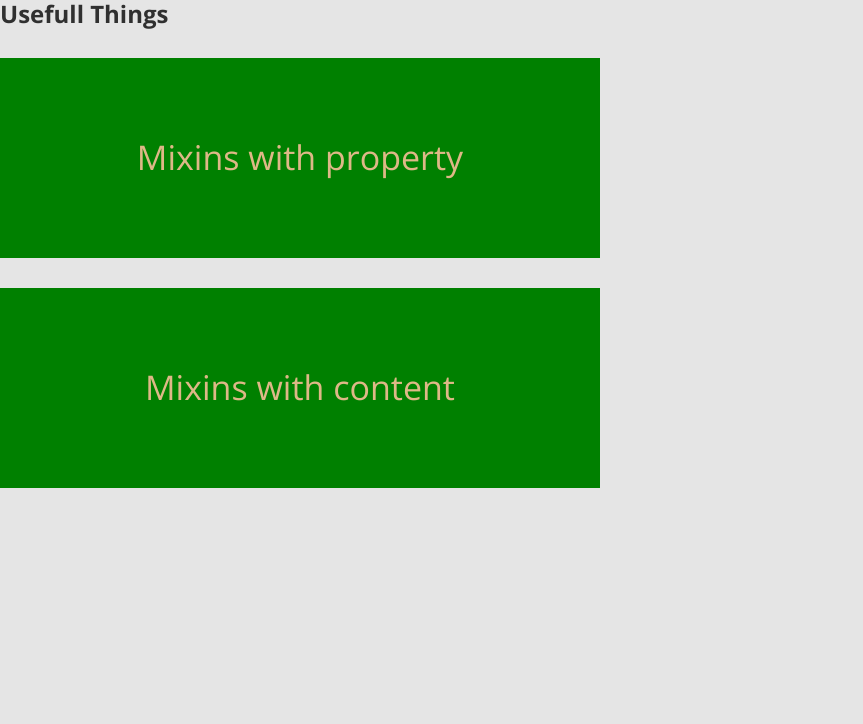
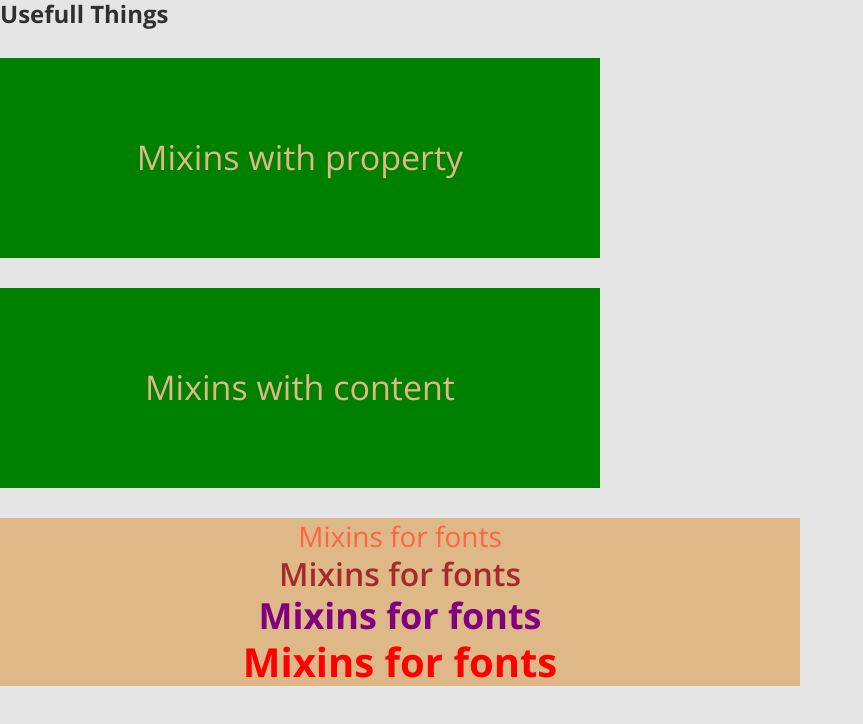
Before and after one commit to Vitalii-Prokopenko/useful-things, a plain HTML site: page index.html in a window 1280 px wide. Shown: the whole page, without its empty margins (0-863 px from the left). Drawn offline with nearby package versions, Linux system fonts and the light colour scheme.

Commit message:
mixin for fonts added

```diff
--- a/index.html
+++ b/index.html
@@ -37,5 +37,17 @@
             <p>Mixins with content</p>
         </div>
     </section>
+
+
+    <!-- Mixins for fonts -->
+
+    <section class="mixins-fonts">
+        <div class="box">
+            <p class="text-1">Mixins for fonts</p>
+            <p class="text-2">Mixins for fonts</p>
+            <p class="text-3">Mixins for fonts</p>
+            <p class="text-4">Mixins for fonts</p>
+        </div>
+    </section>
   </body>
 </html>
--- a/sass/layout/_main.scss
+++ b/sass/layout/_main.scss
@@ -3,3 +3,5 @@
 @import './mixins-property';
 
 @import './mixins-content';
+
+@import './mixins-fonts';
--- /dev/null
+++ b/sass/layout/_mixins-fonts.scss
@@ -0,0 +1,32 @@
+/* Mixins for fonts */
+
+.mixins-fonts .box {
+  display: flex;
+  flex-direction: column;
+  justify-content: center;
+  align-items: center;
+
+  width: 800px;
+
+  @include myFont(24px, 700, 30px, blue);
+
+
+  text-align: center;
+  background-color: burlywood;
+}
+
+.text-1 {
+    @include myFont(28px, 500, 36px, tomato);
+}
+
+.text-2 {
+    @include myFont(32px, 600, 40px, brown);
+}
+
+.text-3 {
+    @include myFont(36px, 700, 44px, purple);
+}
+
+.text-4 {
+    @include myFont(40px, 800, 48px, red);
+}
--- a/sass/utils/_main.scss
+++ b/sass/utils/_main.scss
@@ -14,11 +14,9 @@
 
 @import './mixins-content';
 
+// Mixins with content
 
-
-
-
-
+@import './mixins-fonts';
 
 // Placeholders: styles for buttons, logo and social links
 
--- /dev/null
+++ b/sass/utils/_mixins-fonts.scss
@@ -0,0 +1,16 @@
+// Mixins for fonts
+
+@mixin myFont($size: false, $weight: false, $lh: false, $my-color: false) {
+  @if $size {
+    font-size: $size;
+  }
+  @if $weight {
+    font-weight: $weight;
+  }
+  @if $lh {
+    line-height: calc($lh / $size);
+  }
+  @if $my-color {
+    color: $my-color;
+  }
+}
```
Also changed, not shown: css/main.css, css/main.min.css, 3 other files.
